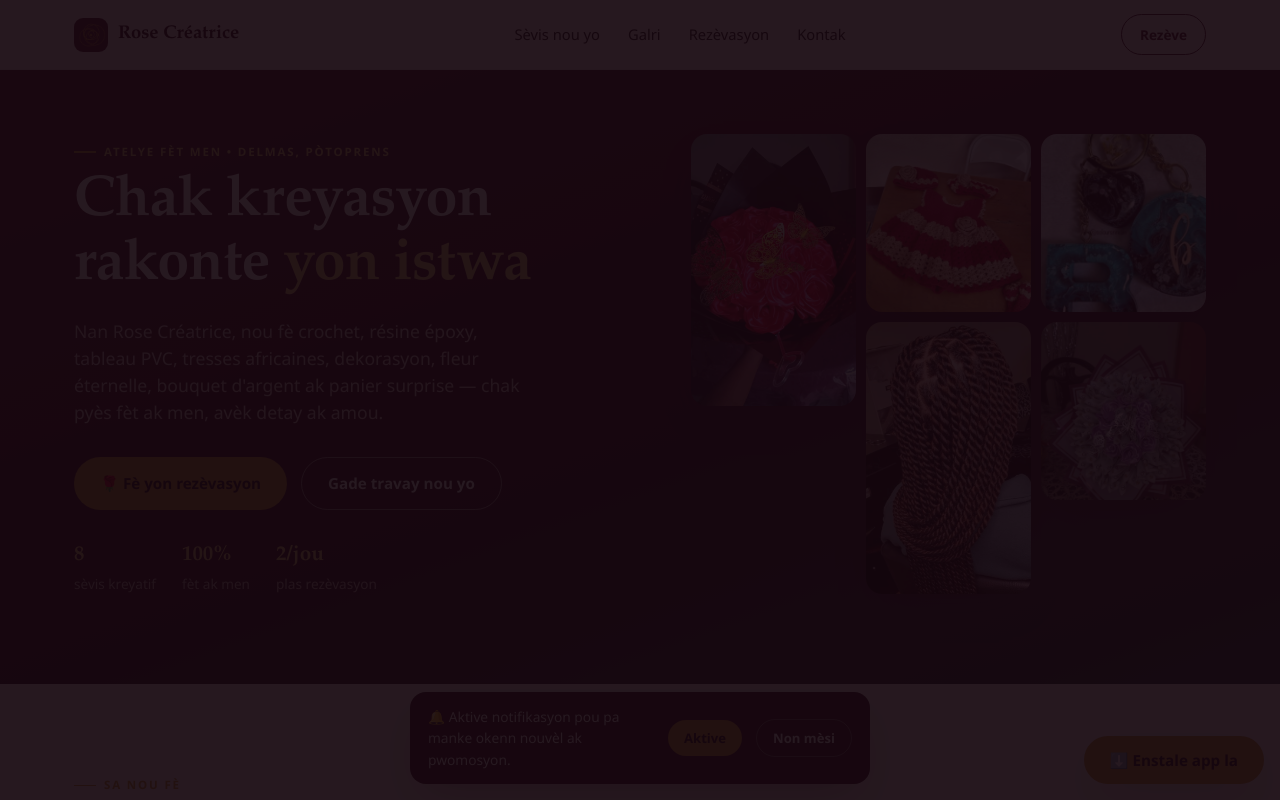
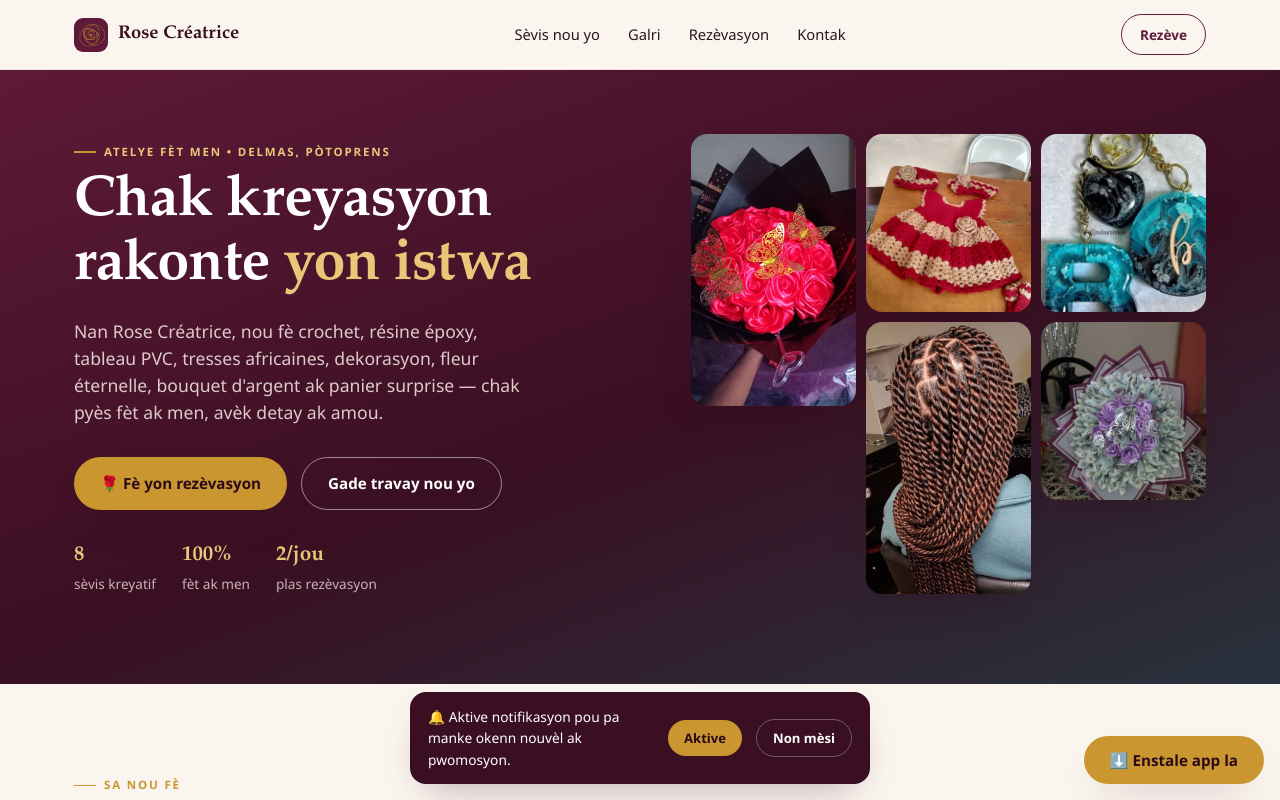
Before and after one commit to ABC2284/Rose-creation, a plain HTML site: page index.html in a window 1280 px wide. Shown: the top 800 px of the page. Drawn offline with Linux system fonts and the light colour scheme; no server answers.

```diff
--- a/css/style.css
+++ b/css/style.css
@@ -318,8 +318,9 @@ h1, h2, h3, h4 {
 
 #lightbox {
   position: fixed; inset: 0; background: rgba(20,6,14,0.92); z-index: 500;
-  display: flex; align-items: center; justify-content: center; padding: 30px; cursor: zoom-out;
+  align-items: center; justify-content: center; padding: 30px; cursor: zoom-out;
 }
+#lightbox:not([hidden]) { display: flex; }
 #lightbox img { max-height: 88vh; border-radius: 12px; box-shadow: 0 30px 60px rgba(0,0,0,0.5); }
 
 /* ---------------- BOOKING ---------------- */
```
